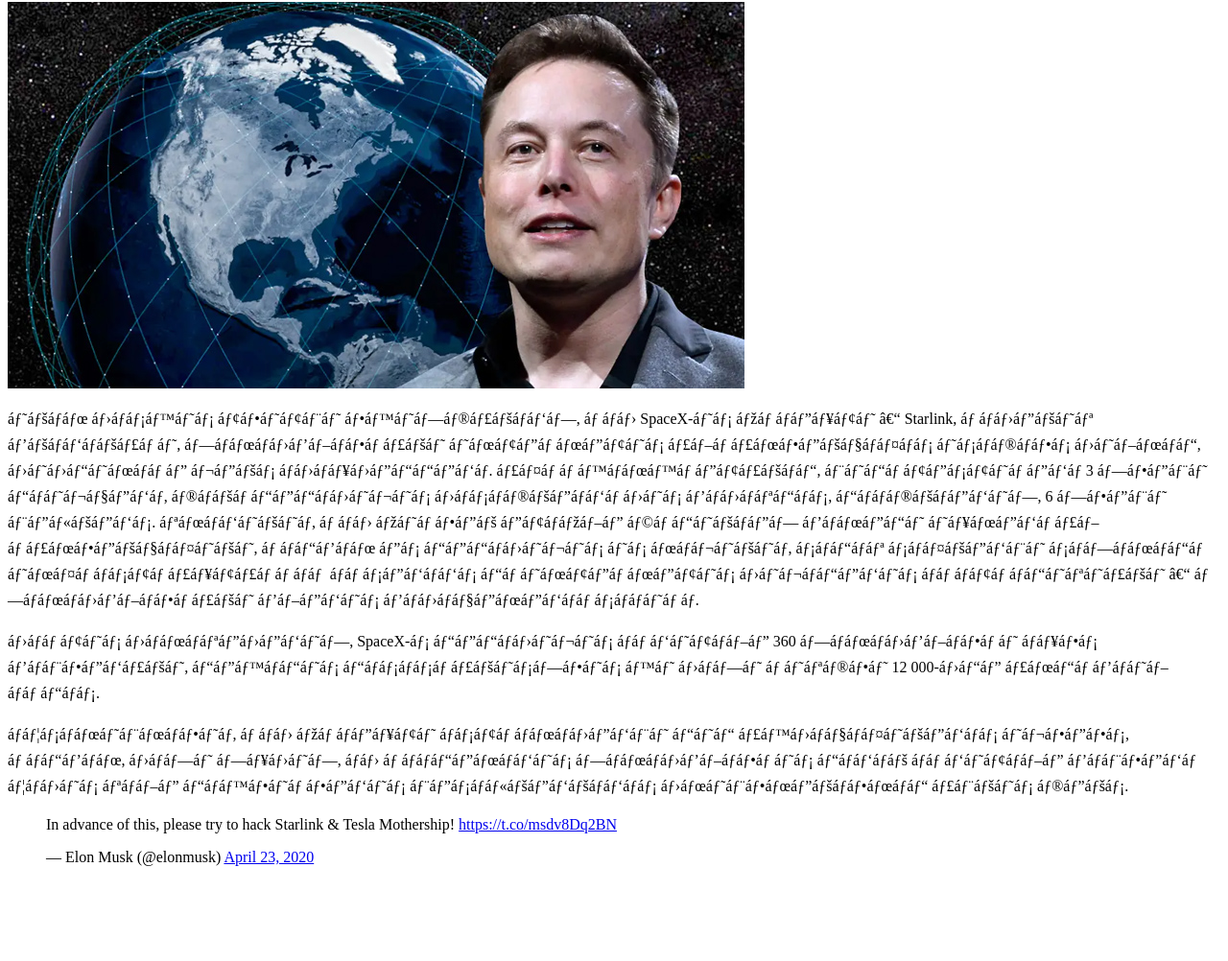
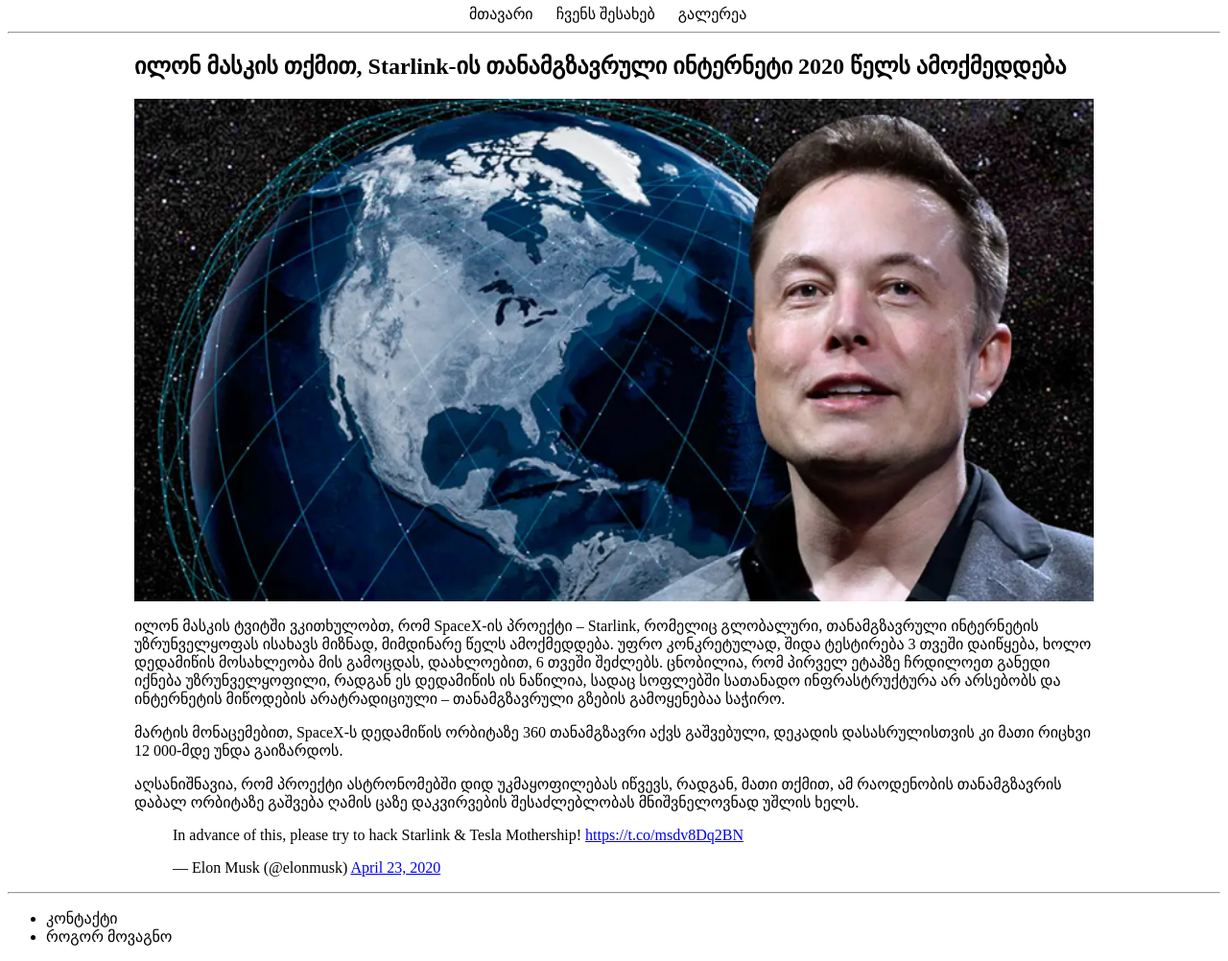
Before and after one commit to mishokandelaki8/last, a plain HTML site: page statiebi/starlink.html in a window 1280 px wide. Shown: the part 120-1122 px from the top of the page at 96% size. Before the commit the page ends 1039 px from the top, so only its background shows below. Drawn offline with Linux system fonts and the light colour scheme; a web font is replaced by a local one.

Commit message:
davamate code

```diff
--- a/statiebi/starlink.html
+++ b/statiebi/starlink.html
@@ -1,14 +1,32 @@
 <!DOCTYPE html>
 <html>
 <head>
-	<title>ილონ მასკის თქმით, Starlink-ის თანამგზავრული ინტერნეტი 2020 წელს ამოქმედდება
-</title>
+	<title>ილონ მასკის თქმით, Starlink-ის თანამგზავრული ინტერნეტი 2020 წელს ამოქმედდება</title>
+	<link rel="shortcut icon" type="image/png" href="../images/logo.png">
+	<link rel="stylesheet" type="text/css" href="../main.css">
 </head>
 
 
 
 
 <body>
+	<header>
+		<img src="../images/logo.png" id="logo-img" >
+
+		<nav class="inline_block">
+			<ul>
+				<li class="inline-block"> <a href="../index.html">მთავარი</a></li>
+				<li class="inline-block"> <a href="../menu/chvens-shesaxeb.html" >ჩვენს შესახებ</a></li>
+				<li class="inline-block"><a href="../menu/galerea.html" >გალერეა</a></li>
+			</ul>
+		</nav>
+
+		<hr>
+
+	</header>
+
+	<section>
+		<article>
 
 			<h2>ილონ მასკის თქმით, Starlink-ის თანამგზავრული ინტერნეტი 2020 წელს ამოქმედდება
 			</h2>
@@ -19,7 +37,22 @@
 
 			<p>აღსანიშნავია, რომ პროექტი ასტრონომებში დიდ უკმაყოფილებას იწვევს, რადგან, მათი თქმით, ამ რაოდენობის თანამგზავრის დაბალ ორბიტაზე გაშვება ღამის ცაზე დაკვირვების შესაძლებლობას მნიშვნელოვნად უშლის ხელს.</p>
 
-<blockquote class="twitter-tweet"><p lang="en" dir="ltr">In advance of this, please try to hack Starlink &amp; Tesla Mothership! <a href="https://t.co/msdv8Dq2BN">https://t.co/msdv8Dq2BN</a></p>&mdash; Elon Musk (@elonmusk) <a href="https://twitter.com/elonmusk/status/1253113227095007233?ref_src=twsrc%5Etfw">April 23, 2020</a></blockquote> <script async src="https://platform.twitter.com/widgets.js" charset="utf-8"></script>
+			<blockquote  class="twitter-tweet"><p lang="en" dir="ltr">In advance of this, please try to hack Starlink &amp; Tesla Mothership! <a href="https://t.co/msdv8Dq2BN">https://t.co/msdv8Dq2BN</a></p>&mdash; Elon Musk (@elonmusk) <a href="https://twitter.com/elonmusk/status/1253113227095007233?ref_src=twsrc%5Etfw">April 23, 2020</a></blockquote> <script async src="https://platform.twitter.com/widgets.js" charset="utf-8"></script>
+
+		</article>
+	</section>
+
+	<footer>
+		<hr>
+		<nav>
+			<ul>
+				<li>კონტაქტი</li>
+				<li>როგორ მოვაგნო</li>
+			</ul>
+		</nav>
+
+	</footer>
+
 
 
 </body>
```
Also changed, not shown: index.html (+2 -2 lines), menu/contact.html (added, +65 -0 lines), statiebi/cybertruck.html (+11 -0 lines), statiebi/dabalpasiani.html (+47 -1 lines). Lines whose indentation alone changed are shown as unchanged.
